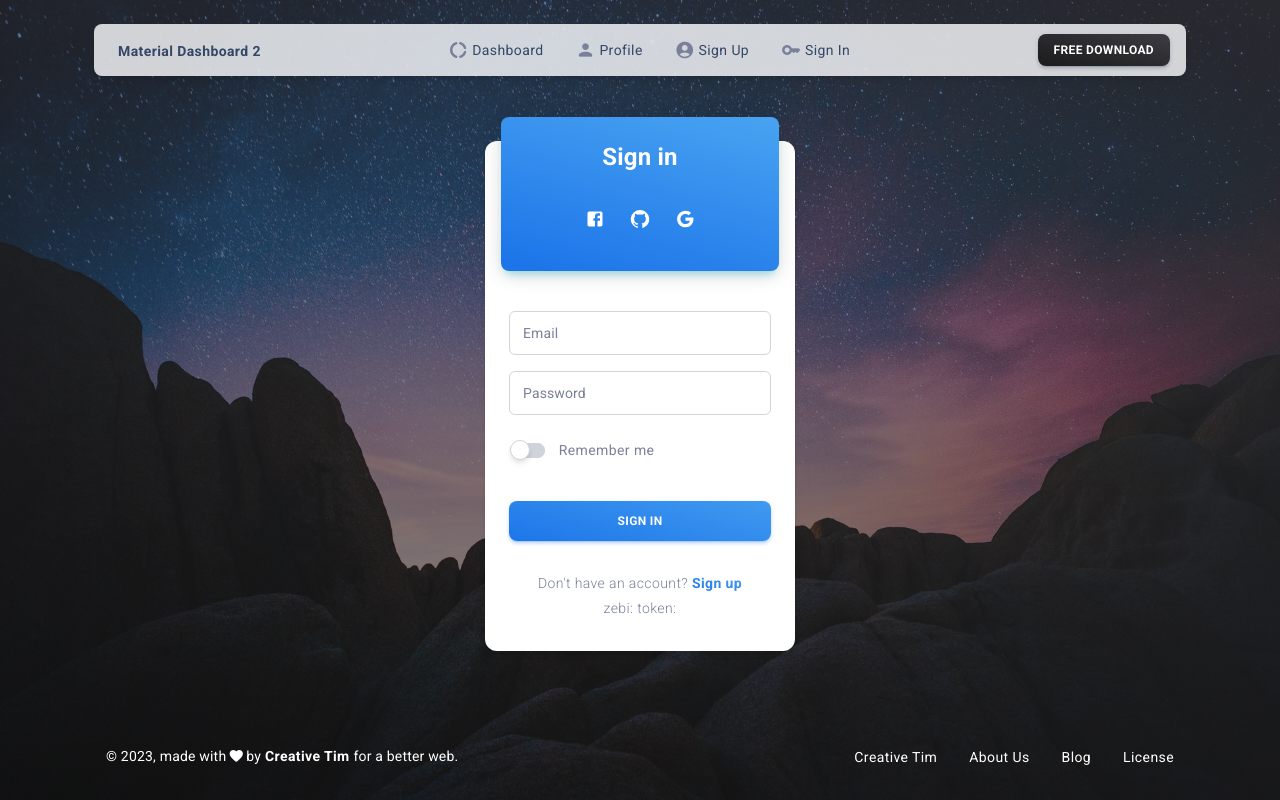
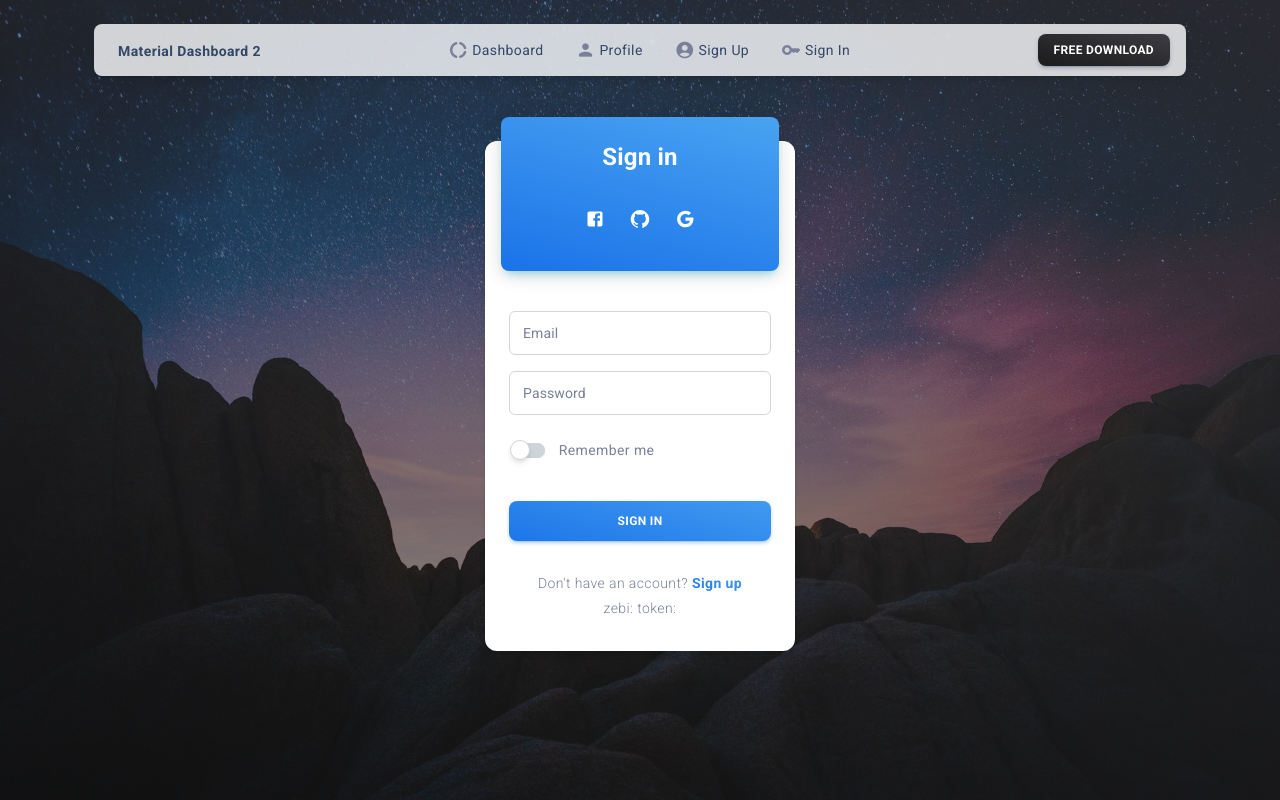
Before and after one commit to MohamedAmineBenAmmar/Spring-Boot-3-with-JWT-Authentication, a React (Create React App) app in the folder frontend/: page /authentication/sign-in in a window 1280 px wide. Built offline with nearby package versions, Linux system fonts and the light colour scheme.

Commit message:
cleaning

```diff
--- a/frontend/src/examples/Footer/index.js
+++ b/frontend/src/examples/Footer/index.js
@@ -43,57 +43,58 @@ function Footer({ company, links }) {
     ));
 
   return (
-    <MDBox
-      width="100%"
-      display="flex"
-      flexDirection={{ xs: "column", lg: "row" }}
-      justifyContent="space-between"
-      alignItems="center"
-      px={1.5}
-    >
-      <MDBox
-        display="flex"
-        justifyContent="center"
-        alignItems="center"
-        flexWrap="wrap"
-        color="text"
-        fontSize={size.sm}
-        px={1.5}
-      >
-        &copy; {new Date().getFullYear()}, made with
-        <MDBox fontSize={size.md} color="text" mb={-0.5} mx={0.25}>
-          <Icon color="inherit" fontSize="inherit">
-            favorite
-          </Icon>
-        </MDBox>
-        by
-        <Link href={href} target="_blank">
-          <MDTypography variant="button" fontWeight="medium">
-            &nbsp;{name}&nbsp;
-          </MDTypography>
-        </Link>
-        for a better web.
-      </MDBox>
-      <MDBox
-        component="ul"
-        sx={({ breakpoints }) => ({
-          display: "flex",
-          flexWrap: "wrap",
-          alignItems: "center",
-          justifyContent: "center",
-          listStyle: "none",
-          mt: 3,
-          mb: 0,
-          p: 0,
+    // <MDBox
+    //   width="100%"
+    //   display="flex"
+    //   flexDirection={{ xs: "column", lg: "row" }}
+    //   justifyContent="space-between"
+    //   alignItems="center"
+    //   px={1.5}
+    // >
+    //   <MDBox
+    //     display="flex"
+    //     justifyContent="center"
+    //     alignItems="center"
+    //     flexWrap="wrap"
+    //     color="text"
+    //     fontSize={size.sm}
+    //     px={1.5}
+    //   >
+    //     &copy; {new Date().getFullYear()}, made with
+    //     <MDBox fontSize={size.md} color="text" mb={-0.5} mx={0.25}>
+    //       <Icon color="inherit" fontSize="inherit">
+    //         favorite
+    //       </Icon>
+    //     </MDBox>
+    //     by
+    //     <Link href={href} target="_blank">
+    //       <MDTypography variant="button" fontWeight="medium">
+    //         &nbsp;{name}&nbsp;
+    //       </MDTypography>
+    //     </Link>
+    //     for a better web.
+    //   </MDBox>
+    //   <MDBox
+    //     component="ul"
+    //     sx={({ breakpoints }) => ({
+    //       display: "flex",
+    //       flexWrap: "wrap",
+    //       alignItems: "center",
+    //       justifyContent: "center",
+    //       listStyle: "none",
+    //       mt: 3,
+    //       mb: 0,
+    //       p: 0,
 
-          [breakpoints.up("lg")]: {
-            mt: 0,
-          },
-        })}
-      >
-        {renderLinks()}
-      </MDBox>
-    </MDBox>
+    //       [breakpoints.up("lg")]: {
+    //         mt: 0,
+    //       },
+    //     })}
+    //   >
+    //     {renderLinks()}
+    //   </MDBox>
+    // </MDBox>
+    <div></div>
   );
 }
 
--- a/frontend/src/examples/Sidenav/index.js
+++ b/frontend/src/examples/Sidenav/index.js
@@ -179,7 +179,7 @@ function Sidenav({ color, brand, brandName, routes, ...rest }) {
         }
       />
       <List>{renderRoutes}</List>
-      <MDBox p={2} mt="auto">
+      {/* <MDBox p={2} mt="auto">
         <MDButton
           component="a"
           href="https://www.creative-tim.com/product/material-dashboard-pro-react"
@@ -191,7 +191,7 @@ function Sidenav({ color, brand, brandName, routes, ...rest }) {
         >
           upgrade to pro
         </MDButton>
-      </MDBox>
+      </MDBox> */}
     </SidenavRoot>
   );
 }
--- a/frontend/src/layouts/authentication/components/Footer/index.js
+++ b/frontend/src/layouts/authentication/components/Footer/index.js
@@ -32,103 +32,104 @@ function Footer({ light }) {
   const { size } = typography;
 
   return (
-    <MDBox position="absolute" width="100%" bottom={0} py={4}>
-      <Container>
-        <MDBox
-          width="100%"
-          display="flex"
-          flexDirection={{ xs: "column", lg: "row" }}
-          justifyContent="space-between"
-          alignItems="center"
-          px={1.5}
-        >
-          <MDBox
-            display="flex"
-            justifyContent="center"
-            alignItems="center"
-            flexWrap="wrap"
-            color={light ? "white" : "text"}
-            fontSize={size.sm}
-          >
-            &copy; {new Date().getFullYear()}, made with
-            <MDBox fontSize={size.md} color={light ? "white" : "dark"} mb={-0.5} mx={0.25}>
-              <Icon color="inherit" fontSize="inherit">
-                favorite
-              </Icon>
-            </MDBox>
-            by
-            <Link href="https://www.creative-tim.com/" target="_blank">
-              <MDTypography variant="button" fontWeight="medium" color={light ? "white" : "dark"}>
-                &nbsp;Creative Tim&nbsp;
-              </MDTypography>
-            </Link>
-            for a better web.
-          </MDBox>
-          <MDBox
-            component="ul"
-            sx={({ breakpoints }) => ({
-              display: "flex",
-              flexWrap: "wrap",
-              alignItems: "center",
-              justifyContent: "center",
-              listStyle: "none",
-              mt: 3,
-              mb: 0,
-              p: 0,
+    // <MDBox position="absolute" width="100%" bottom={0} py={4}>
+    //   <Container>
+    //     <MDBox
+    //       width="100%"
+    //       display="flex"
+    //       flexDirection={{ xs: "column", lg: "row" }}
+    //       justifyContent="space-between"
+    //       alignItems="center"
+    //       px={1.5}
+    //     >
+    //       <MDBox
+    //         display="flex"
+    //         justifyContent="center"
+    //         alignItems="center"
+    //         flexWrap="wrap"
+    //         color={light ? "white" : "text"}
+    //         fontSize={size.sm}
+    //       >
+    //         &copy; {new Date().getFullYear()}, made with
+    //         <MDBox fontSize={size.md} color={light ? "white" : "dark"} mb={-0.5} mx={0.25}>
+    //           <Icon color="inherit" fontSize="inherit">
+    //             favorite
+    //           </Icon>
+    //         </MDBox>
+    //         by
+    //         <Link href="https://www.creative-tim.com/" target="_blank">
+    //           <MDTypography variant="button" fontWeight="medium" color={light ? "white" : "dark"}>
+    //             &nbsp;Creative Tim&nbsp;
+    //           </MDTypography>
+    //         </Link>
+    //         for a better web.
+    //       </MDBox>
+    //       <MDBox
+    //         component="ul"
+    //         sx={({ breakpoints }) => ({
+    //           display: "flex",
+    //           flexWrap: "wrap",
+    //           alignItems: "center",
+    //           justifyContent: "center",
+    //           listStyle: "none",
+    //           mt: 3,
+    //           mb: 0,
+    //           p: 0,
 
-              [breakpoints.up("lg")]: {
-                mt: 0,
-              },
-            })}
-          >
-            <MDBox component="li" pr={2} lineHeight={1}>
-              <Link href="https://www.creative-tim.com/" target="_blank">
-                <MDTypography
-                  variant="button"
-                  fontWeight="regular"
-                  color={light ? "white" : "dark"}
-                >
-                  Creative Tim
-                </MDTypography>
-              </Link>
-            </MDBox>
-            <MDBox component="li" px={2} lineHeight={1}>
-              <Link href="https://www.creative-tim.com/presentation" target="_blank">
-                <MDTypography
-                  variant="button"
-                  fontWeight="regular"
-                  color={light ? "white" : "dark"}
-                >
-                  About Us
-                </MDTypography>
-              </Link>
-            </MDBox>
-            <MDBox component="li" px={2} lineHeight={1}>
-              <Link href="https://www.creative-tim.com/blog" target="_blank">
-                <MDTypography
-                  variant="button"
-                  fontWeight="regular"
-                  color={light ? "white" : "dark"}
-                >
-                  Blog
-                </MDTypography>
-              </Link>
-            </MDBox>
-            <MDBox component="li" pl={2} lineHeight={1}>
-              <Link href="https://www.creative-tim.com/license" target="_blank">
-                <MDTypography
-                  variant="button"
-                  fontWeight="regular"
-                  color={light ? "white" : "dark"}
-                >
-                  License
-                </MDTypography>
-              </Link>
-            </MDBox>
-          </MDBox>
-        </MDBox>
-      </Container>
-    </MDBox>
+    //           [breakpoints.up("lg")]: {
+    //             mt: 0,
+    //           },
+    //         })}
+    //       >
+    //         <MDBox component="li" pr={2} lineHeight={1}>
+    //           <Link href="https://www.creative-tim.com/" target="_blank">
+    //             <MDTypography
+    //               variant="button"
+    //               fontWeight="regular"
+    //               color={light ? "white" : "dark"}
+    //             >
+    //               Creative Tim
+    //             </MDTypography>
+    //           </Link>
+    //         </MDBox>
+    //         <MDBox component="li" px={2} lineHeight={1}>
+    //           <Link href="https://www.creative-tim.com/presentation" target="_blank">
+    //             <MDTypography
+    //               variant="button"
+    //               fontWeight="regular"
+    //               color={light ? "white" : "dark"}
+    //             >
+    //               About Us
+    //             </MDTypography>
+    //           </Link>
+    //         </MDBox>
+    //         <MDBox component="li" px={2} lineHeight={1}>
+    //           <Link href="https://www.creative-tim.com/blog" target="_blank">
+    //             <MDTypography
+    //               variant="button"
+    //               fontWeight="regular"
+    //               color={light ? "white" : "dark"}
+    //             >
+    //               Blog
+    //             </MDTypography>
+    //           </Link>
+    //         </MDBox>
+    //         <MDBox component="li" pl={2} lineHeight={1}>
+    //           <Link href="https://www.creative-tim.com/license" target="_blank">
+    //             <MDTypography
+    //               variant="button"
+    //               fontWeight="regular"
+    //               color={light ? "white" : "dark"}
+    //             >
+    //               License
+    //             </MDTypography>
+    //           </Link>
+    //         </MDBox>
+    //       </MDBox>
+    //     </MDBox>
+    //   </Container>
+    // </MDBox>
+    <div></div>
   );
 }
 
--- a/frontend/src/layouts/manage_user/index.js
+++ b/frontend/src/layouts/manage_user/index.js
@@ -58,7 +58,7 @@ function ManageUser(props) {
                 coloredShadow="info"
               >
                 <MDTypography variant="h6" color="white">
-                  Stewards et hotesses
+                  Table d'utilisateur
                 </MDTypography>
               </MDBox>
               <MDBox pt={3}>
```
